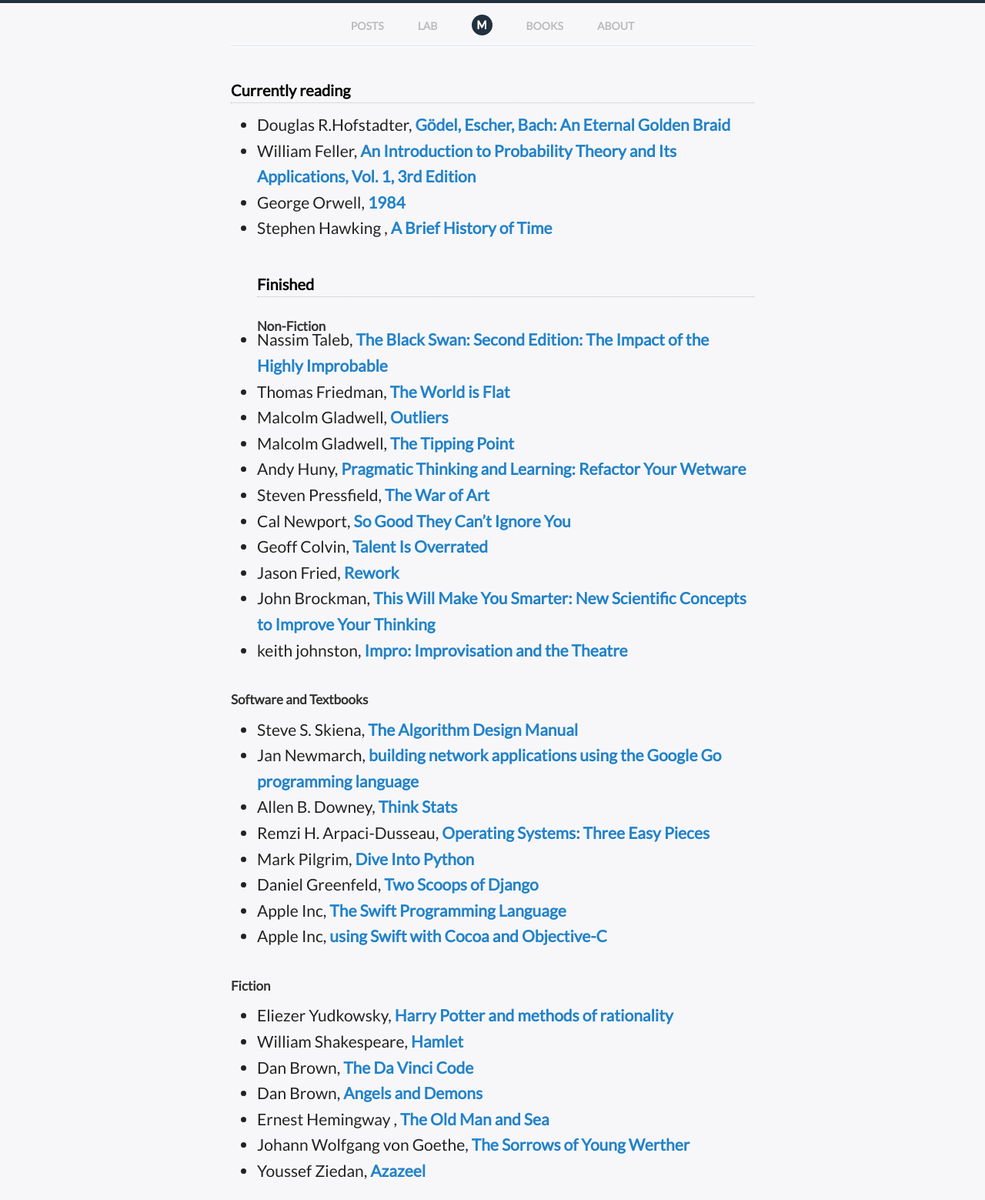
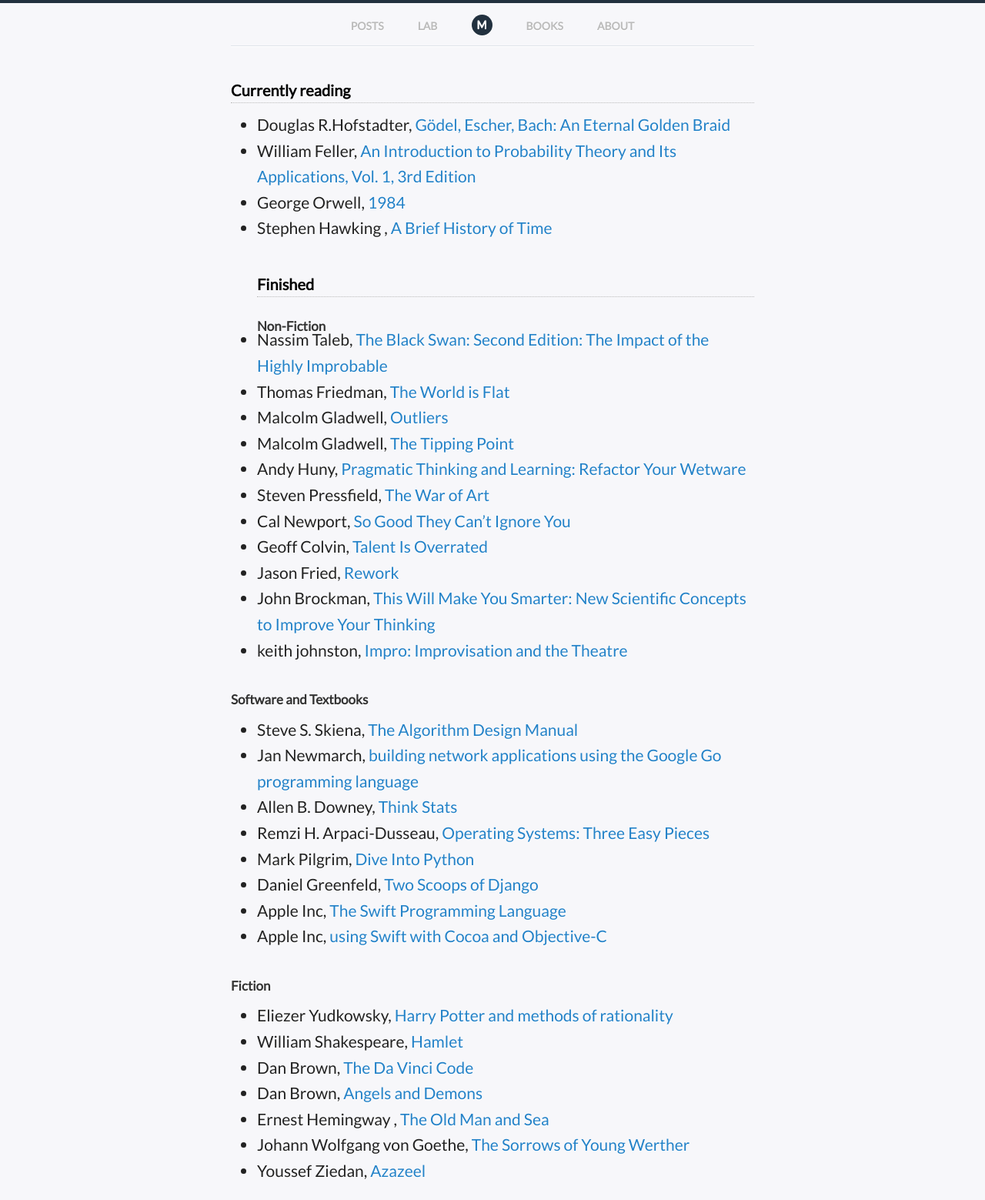
Before and after one commit to HyperMind/HyperMind.github.io, a Jekyll site: the page built from books/index.md, in a window 1280 px wide. Shown: the whole page at 77% size. Built offline with Jekyll 4.4.1, drawn with Linux system fonts in a browser that asks for light colours; Markdown is read by kramdown in place of the engine named in the settings.

```diff
--- a/books/index.md
+++ b/books/index.md
@@ -5,41 +5,41 @@ title: My reading list
 
 ##Currently reading
 
-- Douglas R.Hofstadter, **[Gödel, Escher, Bach: An Eternal Golden Braid](http://www.amazon.com/G%C3%B6del-Escher-Bach-Eternal-Golden/dp/0465026567/ref=sr_1_1?s=books&ie=UTF8&qid=1396731618&sr=1-1)**
-- William Feller, **[An Introduction to Probability Theory and Its Applications, Vol. 1, 3rd Edition](http://www.amazon.com/Introduction-Probability-Theory-Applications-Edition/dp/0471257087)**
-- George Orwell, **[1984](http://www.amazon.com/1984-Signet-Classics-George-Orwell/dp/0451524934)**
-- Stephen Hawking , **[A Brief History of Time](http://www.amazon.com/Brief-History-Time-Stephen-Hawking/dp/0553380168/)**
+- Douglas R.Hofstadter, [Gödel, Escher, Bach: An Eternal Golden Braid](http://www.amazon.com/G%C3%B6del-Escher-Bach-Eternal-Golden/dp/0465026567/ref=sr_1_1?s=books&ie=UTF8&qid=1396731618&sr=1-1)
+- William Feller, [An Introduction to Probability Theory and Its Applications, Vol. 1, 3rd Edition](http://www.amazon.com/Introduction-Probability-Theory-Applications-Edition/dp/0471257087)
+- George Orwell, [1984](http://www.amazon.com/1984-Signet-Classics-George-Orwell/dp/0451524934)
+- Stephen Hawking , [A Brief History of Time](http://www.amazon.com/Brief-History-Time-Stephen-Hawking/dp/0553380168/)
 ##Finished
 ###Non-Fiction
 
-* Nassim Taleb, **[The Black Swan: Second Edition: The Impact of the Highly Improbable](http://www.amazon.com/The-Black-Swan-Improbable-Robustness/dp/081297381X)**
-* Thomas Friedman, **[The World is Flat](http://www.amazon.com/The-World-Flat-3-0-Twenty-first/dp/0312425074)**
-* Malcolm Gladwell, **[Outliers](http://www.amazon.com/Outliers-Story-Success-Malcolm-Gladwell/dp/0316017930)**
-* Malcolm Gladwell, **[The Tipping Point](http://www.amazon.com/The-Tipping-Point-Little-Difference/dp/0316346624)**
-* Andy Huny, **[Pragmatic Thinking and Learning: Refactor Your Wetware](http://www.amazon.com/Pragmatic-Thinking-Learning-Refactor-Programmers/dp/1934356050)**
-* Steven Pressfield, **[The War of Art](http://www.amazon.com/The-War-Art-Through-Creative/dp/1936891026)**
-* Cal Newport, **[So Good They Can’t Ignore You](http://www.amazon.com/Good-They-Cant-Ignore-You/dp/1455509124)**
-* Geoff Colvin, **[Talent Is Overrated](http://www.amazon.com/Talent-Overrated-Separates-World-Class-Performers/dp/1591842948)**
-* Jason Fried, **[Rework](http://www.amazon.com/Rework-Jason-Fried/dp/0307463745)**
-* John Brockman, **[This Will Make You Smarter: New Scientific Concepts to Improve Your Thinking](http://www.amazon.com/This-Will-Make-You-Smarter/dp/0062109391)**
-* keith johnston, **[Impro: Improvisation and the Theatre](http://www.amazon.com/Impro-Improvisation-Theatre-Keith-Johnstone/dp/0878301178)**
+* Nassim Taleb, [The Black Swan: Second Edition: The Impact of the Highly Improbable](http://www.amazon.com/The-Black-Swan-Improbable-Robustness/dp/081297381X)
+* Thomas Friedman, [The World is Flat](http://www.amazon.com/The-World-Flat-3-0-Twenty-first/dp/0312425074)
+* Malcolm Gladwell, [Outliers](http://www.amazon.com/Outliers-Story-Success-Malcolm-Gladwell/dp/0316017930)
+* Malcolm Gladwell, [The Tipping Point](http://www.amazon.com/The-Tipping-Point-Little-Difference/dp/0316346624)
+* Andy Huny, [Pragmatic Thinking and Learning: Refactor Your Wetware](http://www.amazon.com/Pragmatic-Thinking-Learning-Refactor-Programmers/dp/1934356050)
+* Steven Pressfield, [The War of Art](http://www.amazon.com/The-War-Art-Through-Creative/dp/1936891026)
+* Cal Newport, [So Good They Can’t Ignore You](http://www.amazon.com/Good-They-Cant-Ignore-You/dp/1455509124)
+* Geoff Colvin, [Talent Is Overrated](http://www.amazon.com/Talent-Overrated-Separates-World-Class-Performers/dp/1591842948)
+* Jason Fried, [Rework](http://www.amazon.com/Rework-Jason-Fried/dp/0307463745)
+* John Brockman, [This Will Make You Smarter: New Scientific Concepts to Improve Your Thinking](http://www.amazon.com/This-Will-Make-You-Smarter/dp/0062109391)
+* keith johnston, [Impro: Improvisation and the Theatre](http://www.amazon.com/Impro-Improvisation-Theatre-Keith-Johnstone/dp/0878301178)
 
 
 ###Software and Textbooks
-* Steve S. Skiena, **[The Algorithm Design Manual](http://www.amazon.com/Algorithm-Design-Manual-Steve-Skiena/dp/0387948600)**
-* Jan Newmarch, **[building network applications using the Google Go programming language](http://jan.newmarch.name/go/)**
-* Allen B. Downey, **[Think Stats](http://www.amazon.com/Think-Stats-Allen-B-Downey/dp/1449307116)**
-* Remzi H. Arpaci-Dusseau, **[Operating Systems: Three Easy Pieces](http://pages.cs.wisc.edu/~remzi/OSTEP/)**
-* Mark Pilgrim, **[Dive Into Python](http://www.diveintopython.net/)**
-* Daniel Greenfeld, **[Two Scoops of Django](http://www.amazon.com/Two-Scoops-Django-Best-Practices/dp/1481879707)**
-* Apple Inc, **[The Swift Programming Language](https://itunes.apple.com/sa/book/swift-programming-language/id881256329?mt=11)**
-* Apple Inc, **[using Swift with Cocoa and Objective-C](https://itunes.apple.com/sa/book/using-swift-cocoa-objective/id888894773?mt=11)**
+* Steve S. Skiena, [The Algorithm Design Manual](http://www.amazon.com/Algorithm-Design-Manual-Steve-Skiena/dp/0387948600)
+* Jan Newmarch, [building network applications using the Google Go programming language](http://jan.newmarch.name/go/)
+* Allen B. Downey, [Think Stats](http://www.amazon.com/Think-Stats-Allen-B-Downey/dp/1449307116)
+* Remzi H. Arpaci-Dusseau, [Operating Systems: Three Easy Pieces](http://pages.cs.wisc.edu/~remzi/OSTEP/)
+* Mark Pilgrim, [Dive Into Python](http://www.diveintopython.net/)
+* Daniel Greenfeld, [Two Scoops of Django](http://www.amazon.com/Two-Scoops-Django-Best-Practices/dp/1481879707)
+* Apple Inc, [The Swift Programming Language](https://itunes.apple.com/sa/book/swift-programming-language/id881256329?mt=11)
+* Apple Inc, [using Swift with Cocoa and Objective-C](https://itunes.apple.com/sa/book/using-swift-cocoa-objective/id888894773?mt=11)
 
 ###Fiction
-* Eliezer Yudkowsky, **[Harry Potter and methods of rationality](http://hpmor.com/)**
-* William Shakespeare, **[Hamlet](http://shakespeare.mit.edu/hamlet/full.html)**
-* Dan Brown, **[The Da Vinci Code](http://www.amazon.com/The-Vinci-Code-Dan-Brown/dp/0307474275)**
-* Dan Brown, **[Angels and Demons](http://www.amazon.com/Angels-Demons-Robert-Langdon-Brown/dp/1416524797)**
-* Ernest Hemingway , **[The Old Man and  Sea](http://www.amazon.com/The-Old-Man-Sea/dp/0684801221)**
-* Johann Wolfgang von Goethe, **[The Sorrows of Young Werther](http://www.amazon.com/Sorrows-Young-Werther-Thrift-Editions/dp/0486424553)**
-* Youssef Ziedan, [**Azazeel**](http://www.amazon.com/Azazeel-Ziedan-Youssef/dp/1848874294/ref=sr_1_1?s=books&ie=UTF8&qid=1403433862&sr=1-1&keywords=azazeel)
+* Eliezer Yudkowsky, [Harry Potter and methods of rationality](http://hpmor.com/)
+* William Shakespeare, [Hamlet](http://shakespeare.mit.edu/hamlet/full.html)
+* Dan Brown, [The Da Vinci Code](http://www.amazon.com/The-Vinci-Code-Dan-Brown/dp/0307474275)
+* Dan Brown, [Angels and Demons](http://www.amazon.com/Angels-Demons-Robert-Langdon-Brown/dp/1416524797)
+* Ernest Hemingway , [The Old Man and  Sea](http://www.amazon.com/The-Old-Man-Sea/dp/0684801221)
+* Johann Wolfgang von Goethe, [The Sorrows of Young Werther](http://www.amazon.com/Sorrows-Young-Werther-Thrift-Editions/dp/0486424553)
+* Youssef Ziedan, [Azazeel](http://www.amazon.com/Azazeel-Ziedan-Youssef/dp/1848874294/ref=sr_1_1?s=books&ie=UTF8&qid=1403433862&sr=1-1&keywords=azazeel)
```
